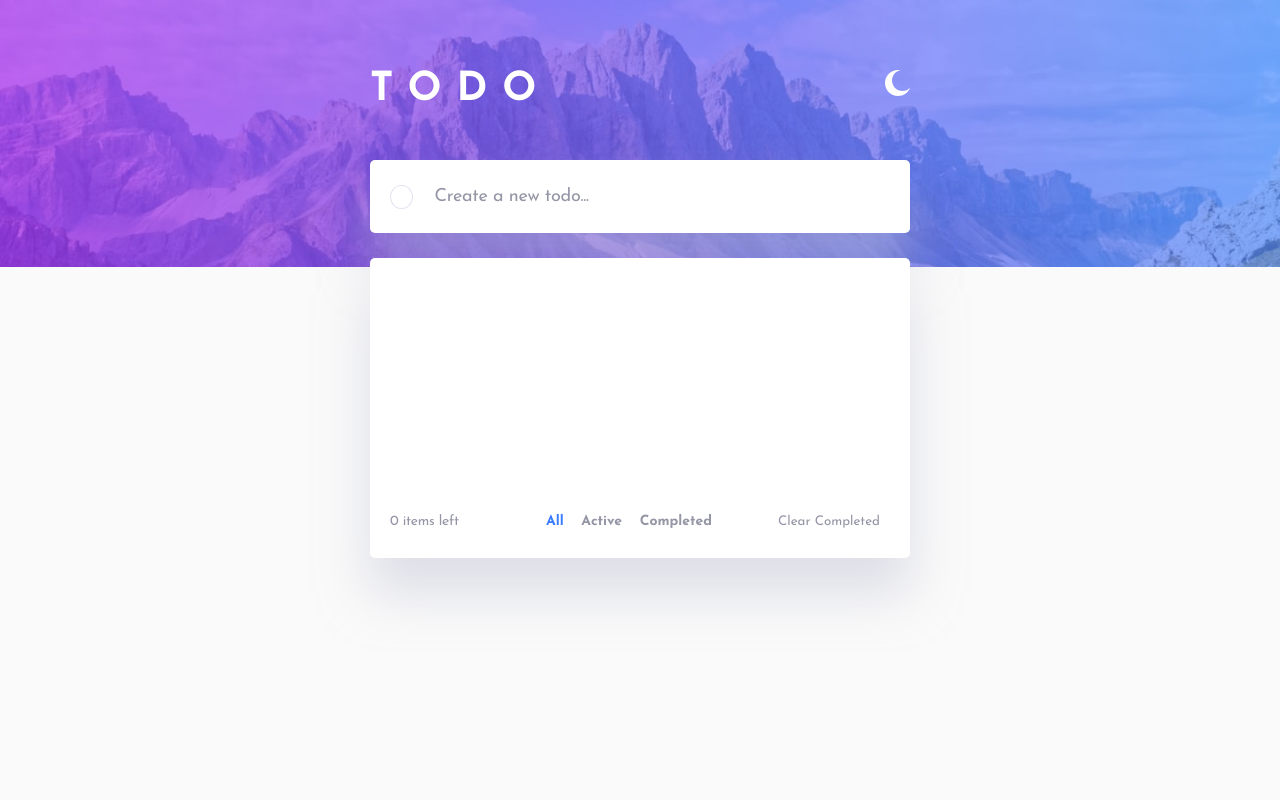
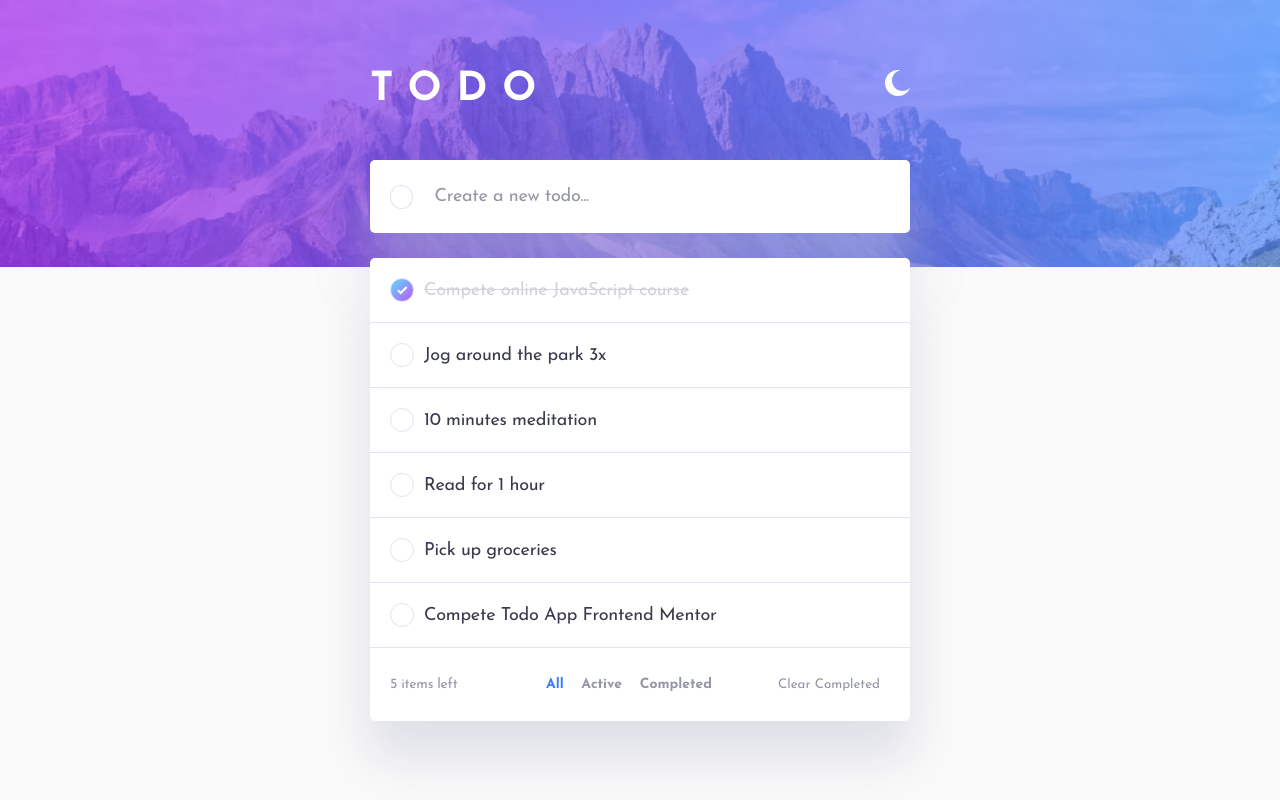
Before and after one commit to mileine/frontendmentor-todo-app-react, a React (Create React App) app: page / in a window 1280 px wide. Built offline with nearby package versions, Linux system fonts and the light colour scheme.

Commit message:
Add initial data to match mockup design

```diff
--- a/src/App.js
+++ b/src/App.js
@@ -3,10 +3,11 @@ import './styles/App.scss';
 import Header from './components/Header'
 import Form from './components/Form'
 import TodoList from './components/TodoList';
+import todoList from './data/data.json'
 
 const App = () => {
   const [theme, setTheme] = useState('light')
-  const [items, setItems] = useState([])
+  const [items, setItems] = useState(todoList)
   const [selectedFilter, setSelectedFilter] = useState('all')
 
   const toggleTheme = () => {
--- /dev/null
+++ b/src/data/data.json
@@ -0,0 +1,32 @@
+[
+  {
+    "id": 1,
+    "text": "Compete online JavaScript course",
+    "checked": true
+  },
+  {
+    "id": 2,
+    "text": "Jog around the park 3x",
+    "checked": false
+  },
+  {
+    "id": 3,
+    "text": "10 minutes meditation",
+    "checked": false
+  },
+  {
+    "id": 4,
+    "text": "Read for 1 hour",
+    "checked": false
+  },
+  {
+    "id": 5,
+    "text": "Pick up groceries",
+    "checked": false
+  },
+  {
+    "id": 6,
+    "text": "Compete Todo App Frontend Mentor",
+    "checked": false
+  }
+]
```
